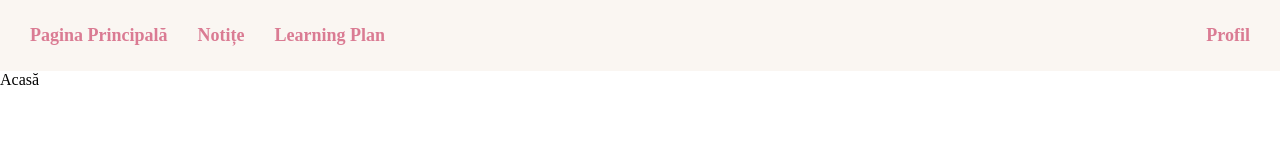
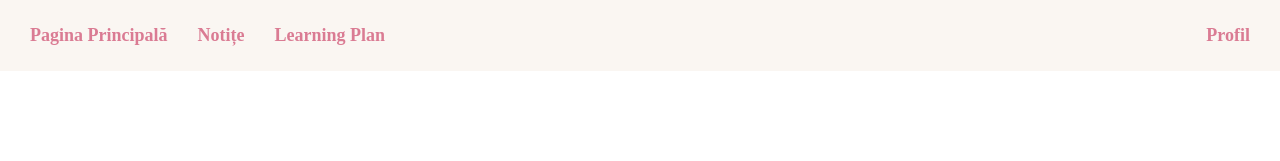
Before and after one commit to Laura-Baluti/IC, a React (Vite) app in the folder Front-End/: page / in a window 1280 px wide. Shown: the top 161 px of the page. Built offline with nearby package versions, Linux system fonts and the light colour scheme.

Commit message:
update login

```diff
--- a/Front-End/src/App.jsx
+++ b/Front-End/src/App.jsx
@@ -13,7 +13,7 @@ const App = () => {
         <Route path="/login" element={<Login />} />
         <Route path="/register" element={<Register />} />
         <Route path="/notite" element={<Notite />} />
-        <Route path="/" element={<div>Acasă</div>} />
+        <Route path="/home" element={<div>Acasă</div>} />
       </Routes>
     </Router>
   );
@@ -30,7 +30,7 @@ const Navbar = () => {
   return (
     <nav className="navbar">
       <div className="nav-links">
-        <a href="/">Pagina Principală</a>
+        <a href="/home">Pagina Principală</a>
         <a href="/notite">Notițe</a>
         <a href="/learning-plan">Learning Plan</a>
       </div>
@@ -39,7 +39,7 @@ const Navbar = () => {
         <div className="dropdown">
           <div className="dropdown-content">
             <a href="#">Setări</a>
-            <a href="#">Deconectare</a>
+            <a href="/login">Deconectare</a>
           </div>
         </div>
       </div>
--- a/Front-End/src/Login.jsx
+++ b/Front-End/src/Login.jsx
@@ -26,7 +26,7 @@ const Login = () => {
         if (response.status === 200) {
           alert(response.data); // Backend sends a success message
           // You can redirect to another page if needed
-          navigate("/"); // Redirect to home after successful login
+          navigate("/home"); // Redirect to home after successful login
         }
       } catch (error) {
         // Handle error response from backend
```
